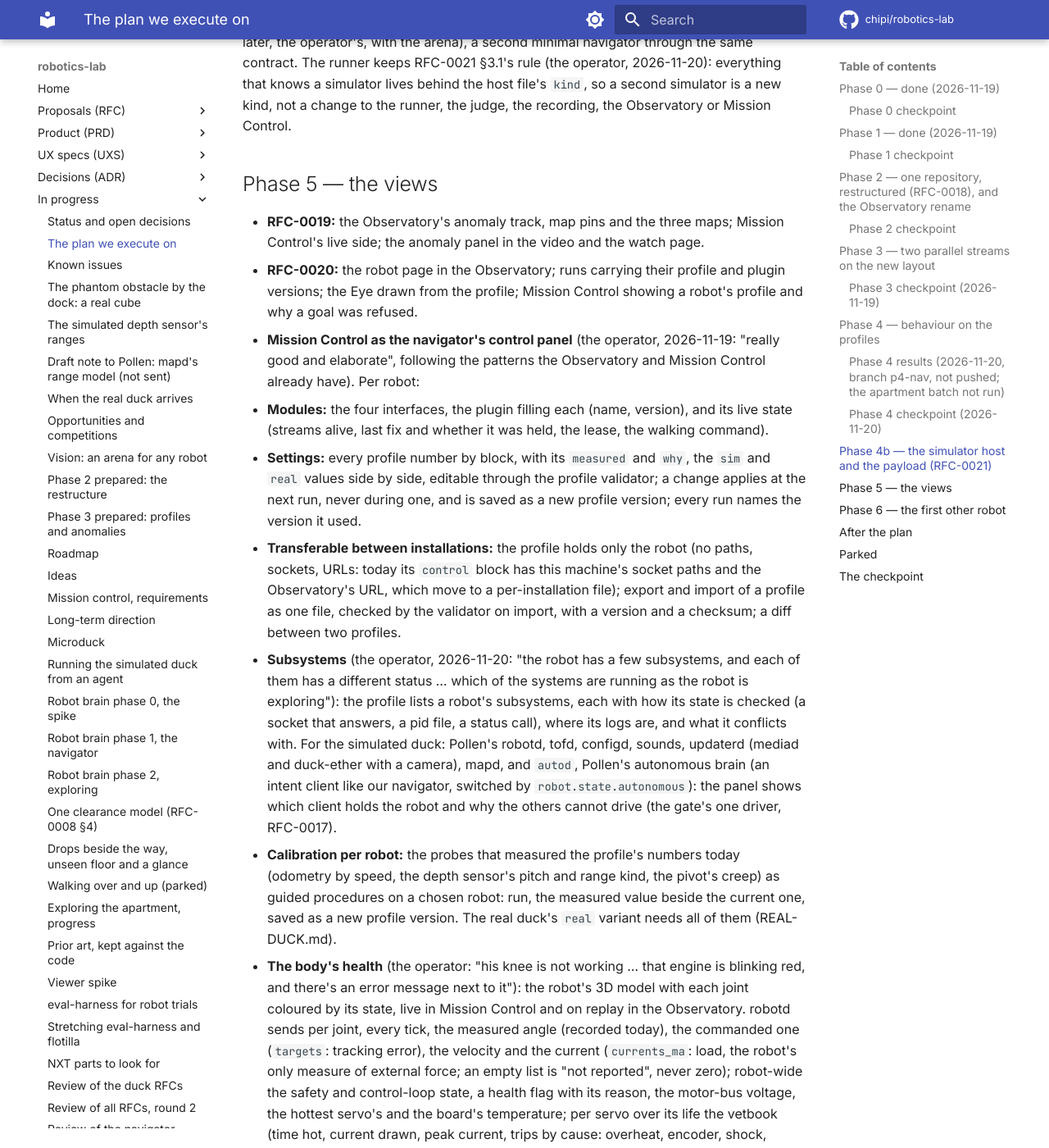
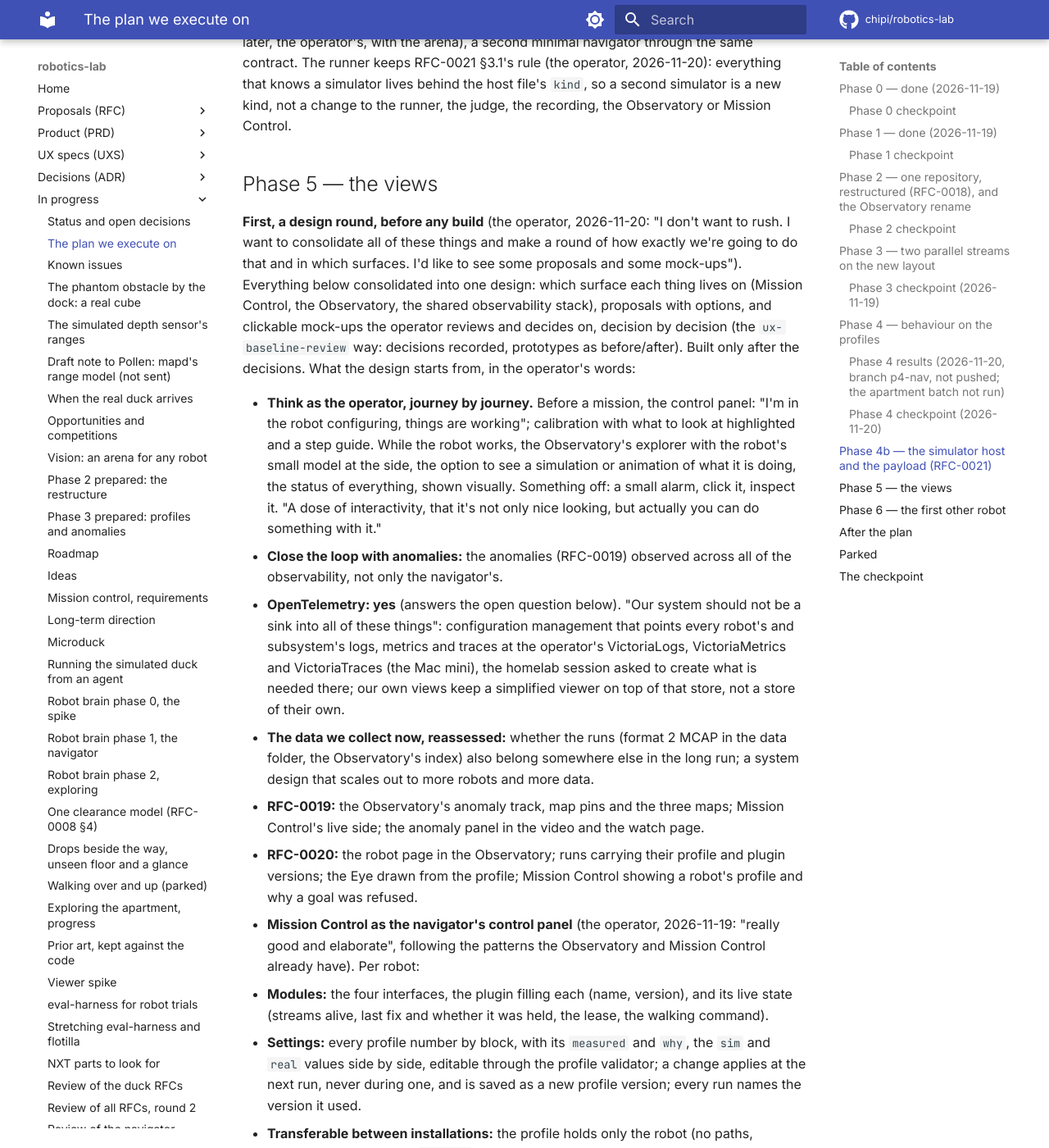
Before and after one commit to chipi/robotics-lab, an MkDocs documentation site: the page built from docs/wip/EXECUTION-PLAN.md, in a window 1280 px wide and 1400 px high, scrolled down 7729 px. Shown: the whole window at 82% size. Built offline with MkDocs 1.6.1 and Material for MkDocs 9.7.7, drawn with Linux system fonts in a browser that asks for light colours; comment, search, counter and statistics services are not loaded; some of the changed text lies outside the part shown.

Commit message:
plan, phase 5: a design round first (proposals and mock-ups per surface, the operator's journeys, anomalies across the observability); OpenTelemetry yes, sent to the operator's Victoria stack, not kept by us; the run data's home reassessed
Co-Authored-By: Claude Opus 5.5 <noreply@anthropic.com>
Claude-Session: https://claude.ai/code/session_01UDhkTkg9Dg44XhgoEjt9rf

```diff
--- a/docs/wip/EXECUTION-PLAN.md
+++ b/docs/wip/EXECUTION-PLAN.md
@@ -271,6 +271,31 @@ runner, the judge, the recording, the Observatory or Mission Control.
 
 ## Phase 5 — the views
 
+**First, a design round, before any build** (the operator, 2026-11-20: "I don't want to rush. I want
+to consolidate all of these things and make a round of how exactly we're going to do that and in
+which surfaces. I'd like to see some proposals and some mock-ups"). Everything below consolidated
+into one design: which surface each thing lives on (Mission Control, the Observatory, the shared
+observability stack), proposals with options, and clickable mock-ups the operator reviews and
+decides on, decision by decision (the `ux-baseline-review` way: decisions recorded, prototypes as
+before/after). Built only after the decisions. What the design starts from, in the operator's words:
+
+- **Think as the operator, journey by journey.** Before a mission, the control panel: "I'm in the
+  robot configuring, things are working"; calibration with what to look at highlighted and a step
+  guide. While the robot works, the Observatory's explorer with the robot's small model at the side,
+  the option to see a simulation or animation of what it is doing, the status of everything, shown
+  visually. Something off: a small alarm, click it, inspect it. "A dose of interactivity, that it's
+  not only nice looking, but actually you can do something with it."
+- **Close the loop with anomalies:** the anomalies (RFC-0019) observed across all of the
+  observability, not only the navigator's.
+- **OpenTelemetry: yes** (answers the open question below). "Our system should not be a sink into
+  all of these things": configuration management that points every robot's and subsystem's logs,
+  metrics and traces at the operator's VictoriaLogs, VictoriaMetrics and VictoriaTraces (the Mac
+  mini), the homelab session asked to create what is needed there; our own views keep a simplified
+  viewer on top of that store, not a store of their own.
+- **The data we collect now, reassessed:** whether the runs (format 2 MCAP in the data folder, the
+  Observatory's index) also belong somewhere else in the long run; a system design that scales out
+  to more robots and more data.
+
 - **RFC-0019:** the Observatory's anomaly track, map pins and the three maps; Mission Control's live
   side; the anomaly panel in the video and the watch page.
 - **RFC-0020:** the robot page in the Observatory; runs carrying their profile and plugin versions;
@@ -312,8 +337,8 @@ runner, the judge, the recording, the Observatory or Mission Control.
 - **Telemetry out** (the operator: "observability from those systems going to either my system or
   some standard observability systems"): the subsystems' states, the joints' health and the run's
   anomalies sent live in OpenTelemetry's form, to the homelab's stack or any standard backend.
-  **Open for the operator:** the OpenTelemetry library is a new dependency (yes or no); without it
-  the same format can be written by hand.
+  **Decided (the operator, 2026-11-20): OpenTelemetry, yes**, the data sent to the operator's
+  Victoria stack, not kept by us (the design round above).
 
 ## Phase 6 — the first other robot
 
```
